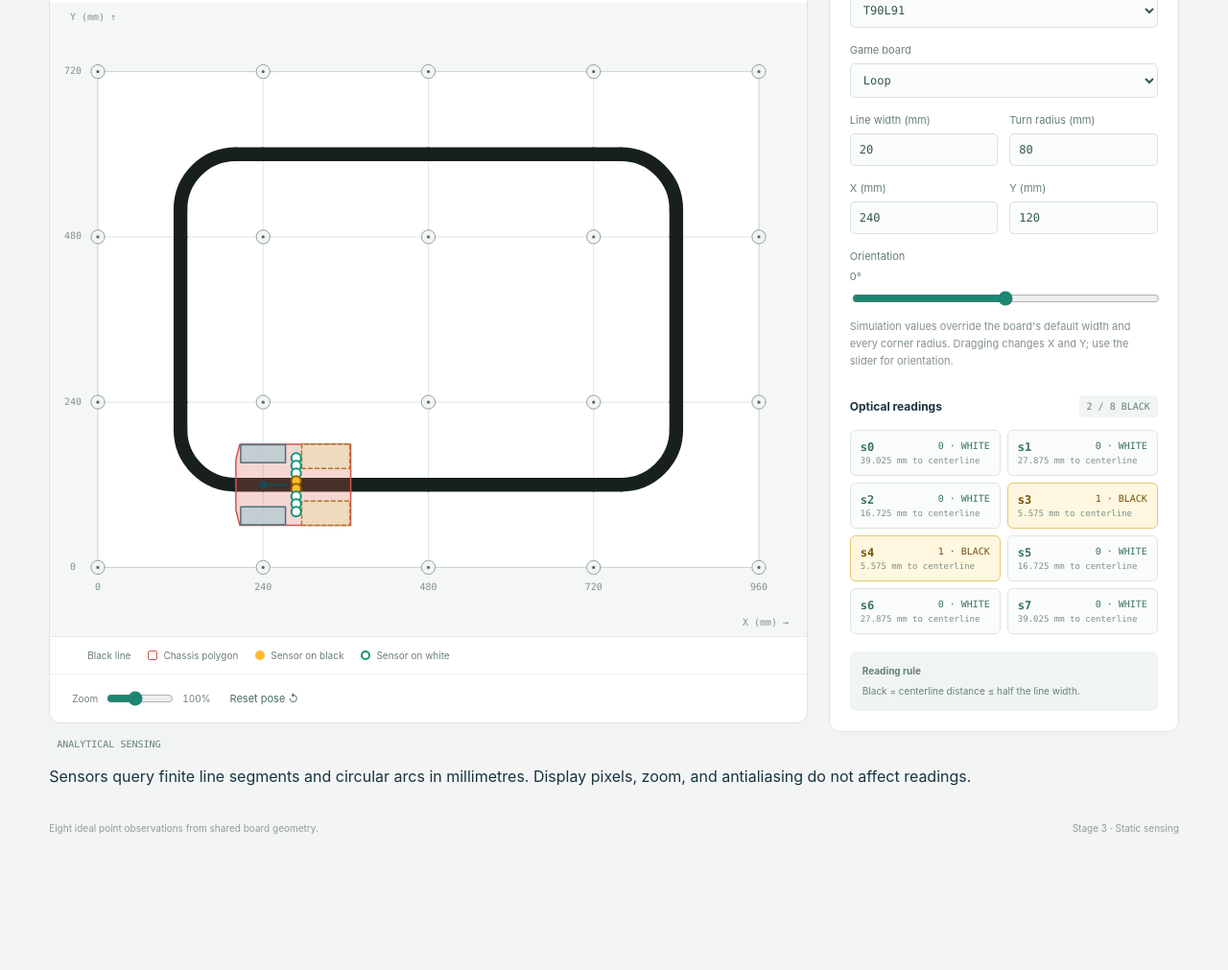
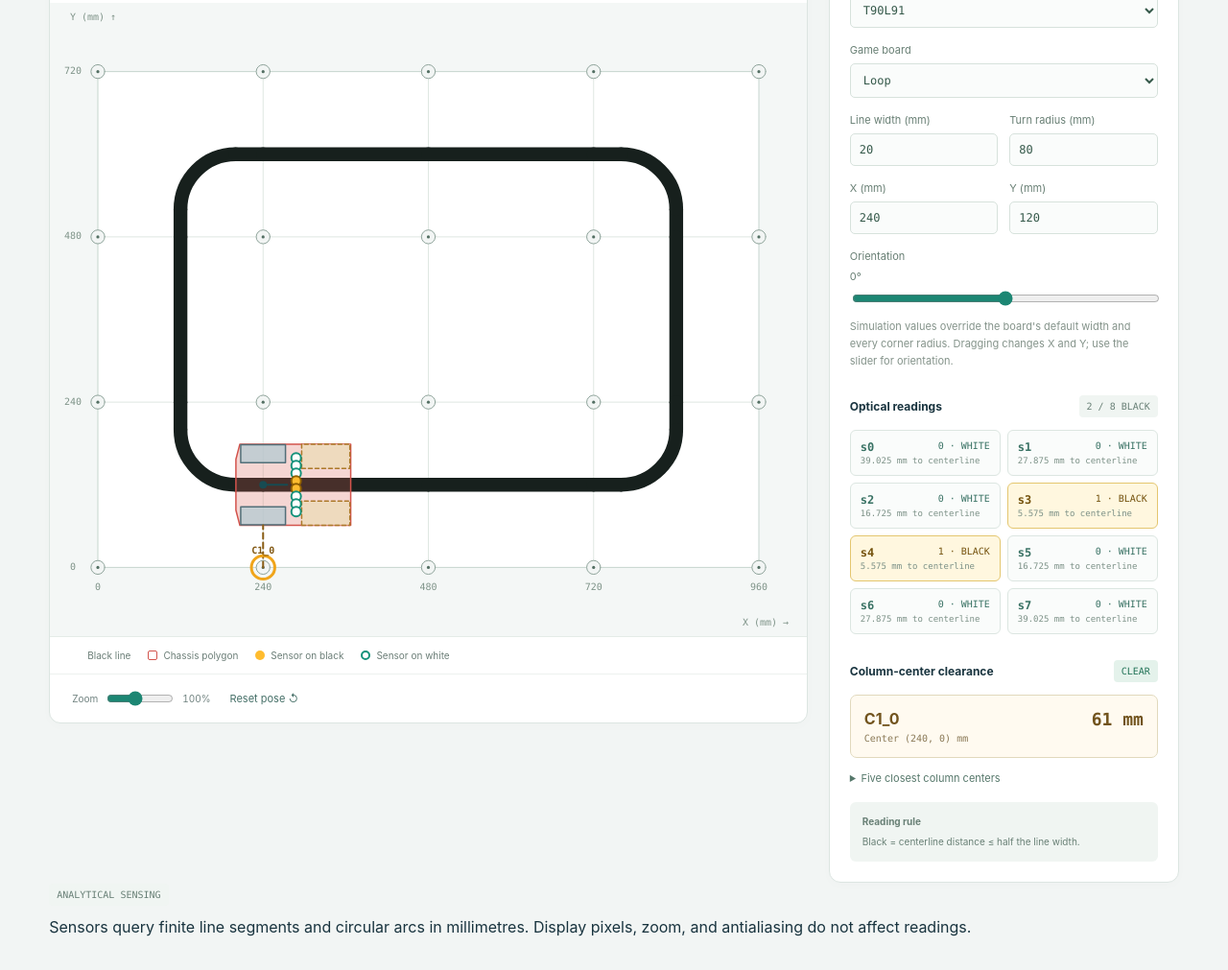
Before and after one commit to yck011522/line_follower_sim, a website built with Vite: page observe.html in a window 1280 px wide. Shown: the part 321-1332 px from the top of the page at 96% size. Before the commit the page ends 1216 px from the top, so only its background shows below. Built offline with nearby package versions, Linux system fonts and the light colour scheme.

Commit message:
feat: implement column clearance reporting and visualization in the observation UI

```diff
--- /dev/null
+++ b/src/core/collision.ts
@@ -0,0 +1,67 @@
+import type { Board } from './board-config';
+import { columnCenters } from './board';
+import type { Chassis } from './chassis';
+import type { Point, Pose } from './geometry';
+import { localToWorld } from './geometry';
+
+export interface ColumnClearance {
+  columnId: string;
+  columnCenter: Point;
+  nearestBoundaryPoint: Point;
+  clearanceMm: number;
+  inside: boolean;
+  collision: boolean;
+}
+
+const EPSILON = 1e-9;
+
+function nearestPointOnSegment(point: Point, from: Point, to: Point): { point: Point; distance: number } {
+  const dx = to[0] - from[0], dy = to[1] - from[1];
+  const lengthSquared = dx * dx + dy * dy;
+  const t = lengthSquared === 0 ? 0 : Math.max(0, Math.min(1,
+    ((point[0] - from[0]) * dx + (point[1] - from[1]) * dy) / lengthSquared));
+  const nearest: Point = [from[0] + t * dx, from[1] + t * dy];
+  return { point: nearest, distance: Math.hypot(point[0] - nearest[0], point[1] - nearest[1]) };
+}
+
+/** Boundary is handled separately, so ray casting can remain a strict inside test. */
+function pointInPolygon(point: Point, polygon: readonly Point[]): boolean {
+  let inside = false;
+  for (let i = 0, j = polygon.length - 1; i < polygon.length; j = i++) {
+    const [xi, yi] = polygon[i], [xj, yj] = polygon[j];
+    if ((yi > point[1]) !== (yj > point[1])) {
+      const crossingX = xi + (point[1] - yi) * (xj - xi) / (yj - yi);
+      if (point[0] < crossingX) inside = !inside;
+    }
+  }
+  return inside;
+}
+
+export function signedPointPolygonClearance(point: Point, polygon: readonly Point[]): { clearanceMm: number; nearestBoundaryPoint: Point; inside: boolean } {
+  if (polygon.length < 3) throw new Error('collision polygon must contain at least three vertices');
+  let distance = Infinity, nearestBoundaryPoint: Point = polygon[0];
+  for (let i = 0; i < polygon.length; i++) {
+    const candidate = nearestPointOnSegment(point, polygon[i], polygon[(i + 1) % polygon.length]);
+    if (candidate.distance < distance) { distance = candidate.distance; nearestBoundaryPoint = candidate.point; }
+  }
+  if (distance <= EPSILON) return { clearanceMm: 0, nearestBoundaryPoint, inside: false };
+  const inside = pointInPolygon(point, polygon);
+  return { clearanceMm: inside ? -distance : distance, nearestBoundaryPoint, inside };
+}
+
+export function columnClearances(board: Board, chassis: Chassis, pose: Pose): ColumnClearance[] {
+  const polygon = chassis.collision.outline_xy_mm.map(point => localToWorld(point, pose));
+  return columnCenters(board).map(column => {
+    const result = signedPointPolygonClearance(column.center, polygon);
+    return {
+      columnId: column.id, columnCenter: column.center,
+      nearestBoundaryPoint: result.nearestBoundaryPoint,
+      clearanceMm: result.clearanceMm, inside: result.inside,
+      collision: result.clearanceMm <= 0,
+    };
+  }).sort((a, b) => a.clearanceMm - b.clearanceMm || a.columnId.localeCompare(b.columnId));
+}
+
+export function closestColumnClearance(board: Board, chassis: Chassis, pose: Pose): ColumnClearance | undefined {
+  return columnClearances(board, chassis, pose)[0];
+}
--- a/src/web/observation-renderer.ts
+++ b/src/web/observation-renderer.ts
@@ -4,9 +4,10 @@ import { wheels } from '../core/chassis';
 import type { Point, Pose } from '../core/geometry';
 import { localToWorld } from '../core/geometry';
 import type { SensorObservation } from '../core/sensing';
+import type { ColumnClearance } from '../core/collision';
 import { renderBoard, boardCamera } from './board-renderer';
 
-export function renderObservation(canvas: HTMLCanvasElement, board: Board, chassis: Chassis, pose: Pose, observations: SensorObservation[], zoom: number): void {
+export function renderObservation(canvas: HTMLCanvasElement, board: Board, chassis: Chassis, pose: Pose, observations: SensorObservation[], closestColumn: ColumnClearance | undefined, zoom: number): void {
   renderBoard(canvas, board, { zoom, grid: true, columns: true, centerline: false, selected: null });
   const ctx = canvas.getContext('2d')!, { scale, project } = boardCamera(canvas, board, zoom);
   const world = (point: Point) => project(localToWorld(point, pose));
@@ -20,6 +21,15 @@ export function renderObservation(canvas: HTMLCanvasElement, board: Board, chass
   const forward = world([35, 0]);
   ctx.strokeStyle = '#174b52'; ctx.lineWidth = 2; ctx.beginPath(); ctx.moveTo(...origin); ctx.lineTo(...forward); ctx.stroke();
   ctx.fillStyle = '#174b52'; ctx.beginPath(); ctx.arc(...origin, 4, 0, 2 * Math.PI); ctx.fill();
+  if (closestColumn) {
+    const column = project(closestColumn.columnCenter), boundary = project(closestColumn.nearestBoundaryPoint);
+    ctx.strokeStyle = closestColumn.collision ? '#c33f32' : '#8a5e16'; ctx.lineWidth = 2; ctx.setLineDash([6, 4]);
+    ctx.beginPath(); ctx.moveTo(...column); ctx.lineTo(...boundary); ctx.stroke(); ctx.setLineDash([]);
+    ctx.beginPath(); ctx.arc(...column, Math.max(9, board.columns.display_diameter_mm * scale / 2 + 5), 0, 2 * Math.PI);
+    ctx.strokeStyle = closestColumn.collision ? '#d43e35' : '#f0a51b'; ctx.lineWidth = 3; ctx.stroke();
+    ctx.fillStyle = closestColumn.collision ? '#a72e28' : '#815711'; ctx.font = 'bold 10px ui-monospace, Consolas, monospace';
+    ctx.textAlign = 'center'; ctx.textBaseline = 'bottom'; ctx.fillText(closestColumn.columnId, column[0], column[1] - 12);
+  }
   for (const observation of observations) {
     const p = project(observation.world), hit = observation.value === 1;
     ctx.beginPath(); ctx.arc(...p, Math.max(5, 3.5 * scale), 0, 2 * Math.PI);
--- a/src/web/observe-main.ts
+++ b/src/web/observe-main.ts
@@ -11,6 +11,7 @@ import type { Pose } from '../core/geometry';
 import { observeSensors, prepareLine, resolveBoard } from '../core/sensing';
 import { renderObservation } from './observation-renderer';
 import { boardCamera } from './board-renderer';
+import { columnClearances } from '../core/collision';
 
 const chassisFiles = { T90L91: t90Yaml, T100L101: t100Yaml } as const;
 const boardFiles = { loop: loopYaml, elle: elleYaml, snake: snakeYaml } as const;
@@ -27,6 +28,7 @@ document.querySelector('#app')!.innerHTML = `
     <label>Orientation <span id="heading-output">0°</span><input id="pose-heading" type="range" min="-180" max="180" step="1" value="0" /></label>
     <p class="help">Simulation values override the board's default width and every corner radius. Dragging changes X and Y; use the slider for orientation.</p>
     <div class="section-heading readings-heading"><h3>Optical readings</h3><span id="hit-count" class="tiny-tag"></span></div><div id="sensor-readings" class="sensor-readings"></div>
+    <div class="section-heading clearance-heading"><h3>Column-center clearance</h3><span id="clearance-state" class="tiny-tag"></span></div><div id="closest-column" class="closest-column"></div><details class="clearance-details"><summary>Five closest column centers</summary><div id="clearance-list" class="clearance-list"></div></details>
     <div class="distance-note"><strong>Reading rule</strong><span>Black = centerline distance ≤ half the line width.</span></div>
   </div><p id="scene-error" class="config-error" role="alert" hidden></p></aside></div>
   <section class="board-note"><span class="tiny-tag">ANALYTICAL SENSING</span><p>Sensors query finite line segments and circular arcs in millimetres. Display pixels, zoom, and antialiasing do not affect readings.</p></section><footer><span>Eight ideal point observations from shared board geometry.</span><span>Stage 3 · Static sensing</span></footer></main>`;
@@ -50,18 +52,19 @@ function scene() {
   const width = Number(el<HTMLInputElement>('scene-width').value), radius = Number(el<HTMLInputElement>('scene-radius').value);
   const key = `${chassisKey}|${boardKey}|${width}|${radius}`;
   if (!cachedScene || cachedKey !== key) { cachedScene = buildPreparedScene(width, radius); cachedKey = key; }
-  return { ...cachedScene, observations: observeSensors(cachedScene.chassis, pose, cachedScene.line) };
+  const clearances = columnClearances(cachedScene.board, cachedScene.chassis, pose);
+  return { ...cachedScene, observations: observeSensors(cachedScene.chassis, pose, cachedScene.line), clearances, closestColumn: clearances[0] };
 }
 function render() {
   try {
-    const { chassis, board, observations } = scene();
+    const { chassis, board, observations, clearances, closestColumn } = scene();
     el('scene-error').hidden = true;
     el('scene-name').textContent = `${chassis.name} × ${board.name}`;
     el('heading-output').textContent = `${format(pose.heading * 180 / Math.PI)}°`;
     el<HTMLInputElement>('pose-x').value = format(pose.x); el<HTMLInputElement>('pose-y').value = format(pose.y);
     const zoom = Number(el<HTMLInputElement>('scene-zoom').value);
     el('scene-zoom-value').textContent = `${Math.round(zoom * 100)}%`;
-    renderObservation(canvas, board, chassis, pose, observations, zoom);
+    renderObservation(canvas, board, chassis, pose, observations, closestColumn, zoom);
     el('hit-count').textContent = `${observations.filter(o => o.value).length} / 8 BLACK`;
     const list = el('sensor-readings'); list.replaceChildren();
     for (const observation of observations) {
@@ -70,6 +73,17 @@ function render() {
       id.textContent = observation.id; state.textContent = observation.value ? '1 · BLACK' : '0 · WHITE';
       distance.textContent = `${format(observation.centerlineDistanceMm)} mm to centerline`;
       item.append(id, state, distance); list.append(item);
+    }
+    const state = el('clearance-state'); state.textContent = closestColumn.collision ? 'COLLISION' : 'CLEAR'; state.className = `tiny-tag ${closestColumn.collision ? 'collision-state' : 'clear-state'}`;
+    const closest = el('closest-column'); closest.replaceChildren();
+    const name = document.createElement('strong'), value = document.createElement('b'), coordinate = document.createElement('span');
+    name.textContent = closestColumn.columnId; value.textContent = `${format(closestColumn.clearanceMm)} mm`;
+    coordinate.textContent = `Center (${format(closestColumn.columnCenter[0])}, ${format(closestColumn.columnCenter[1])}) mm`;
+    closest.append(name, value, coordinate);
+    const clearanceList = el('clearance-list'); clearanceList.replaceChildren();
+    for (const clearance of clearances.slice(0, 5)) {
+      const row = document.createElement('div'), id = document.createElement('span'), distance = document.createElement('strong');
+      id.textContent = clearance.columnId; distance.textContent = `${format(clearance.clearanceMm)} mm`; row.append(id, distance); clearanceList.append(row);
     }
   } catch (error) {
     el('scene-error').textContent = error instanceof Error ? error.message : String(error); el('scene-error').hidden = false;
--- a/src/web/observe.css
+++ b/src/web/observe.css
@@ -18,5 +18,14 @@
 .reading.on { background: #fff7df; border-color: #e4c66f; color: #74520d; }
 .reading.off { color: #397264; }
 .distance-note { display: grid; gap: 6px; margin-top: 18px; padding: 13px; border-radius: 6px; background: #f0f5f2; color: #698076; font-size: 10px; line-height: 1.5; }
+.clearance-heading { margin-top: 27px; }
+.clear-state { color: #237458; background: #e4f2eb; }
+.collision-state { color: #a3352d; background: #f8e5e2; }
+.closest-column { display: grid; grid-template-columns: auto 1fr; gap: 4px 12px; padding: 14px; border: 1px solid #e1d9bd; border-radius: 7px; background: #fffaf0; color: #71531d; }
+.closest-column b { justify-self: end; font: 600 18px ui-monospace, Consolas, monospace; }
+.closest-column span { grid-column: 1 / -1; color: #8a7956; font: 10px ui-monospace, Consolas, monospace; }
+.clearance-details { margin-top: 14px; color: #668076; font-size: 11px; }
+.clearance-list { margin-top: 10px; border-top: 1px solid #e5ebe7; }
+.clearance-list div { display: flex; justify-content: space-between; padding: 8px 2px; border-bottom: 1px solid #edf1ee; font: 10px ui-monospace, Consolas, monospace; }
 @media (max-width: 900px) { .observe-layout { grid-template-columns: 1fr; } .observation-canvas-wrap { height: 550px; } }
 @media (max-width: 480px) { .observation-canvas-wrap { height: 390px; } .scene-grid { grid-template-columns: 1fr 1fr; } .sensor-readings { grid-template-columns: 1fr; } .drag-hint { flex-basis: 100%; text-align: center; } }
```
Also changed, not shown: docs/DEVELOPMENT_PLAN.md (+4 -3 lines), docs/SENSING_ARCHITECTURE.md (+16 -0 lines), tests/browser.test.mjs (+7 -0 lines), tests/collision.test.ts (added, +64 -0 lines), README.md.
